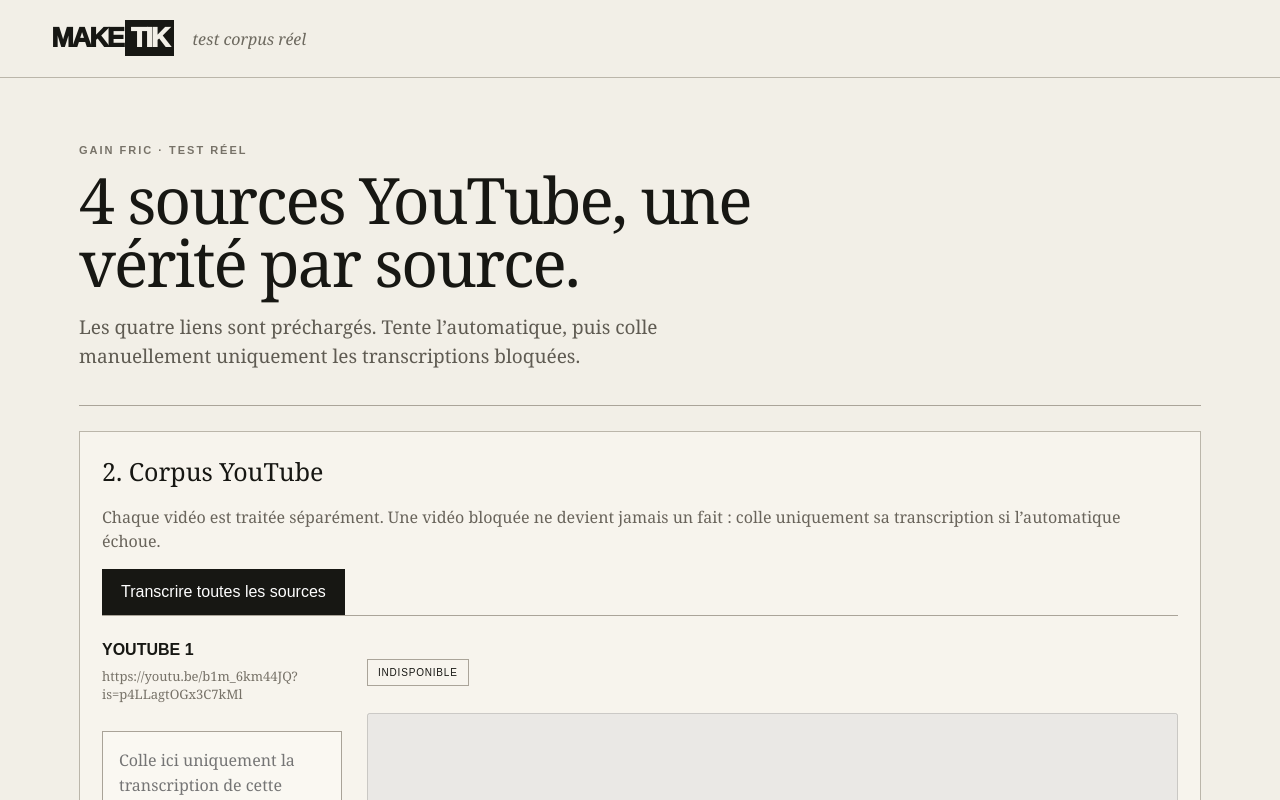
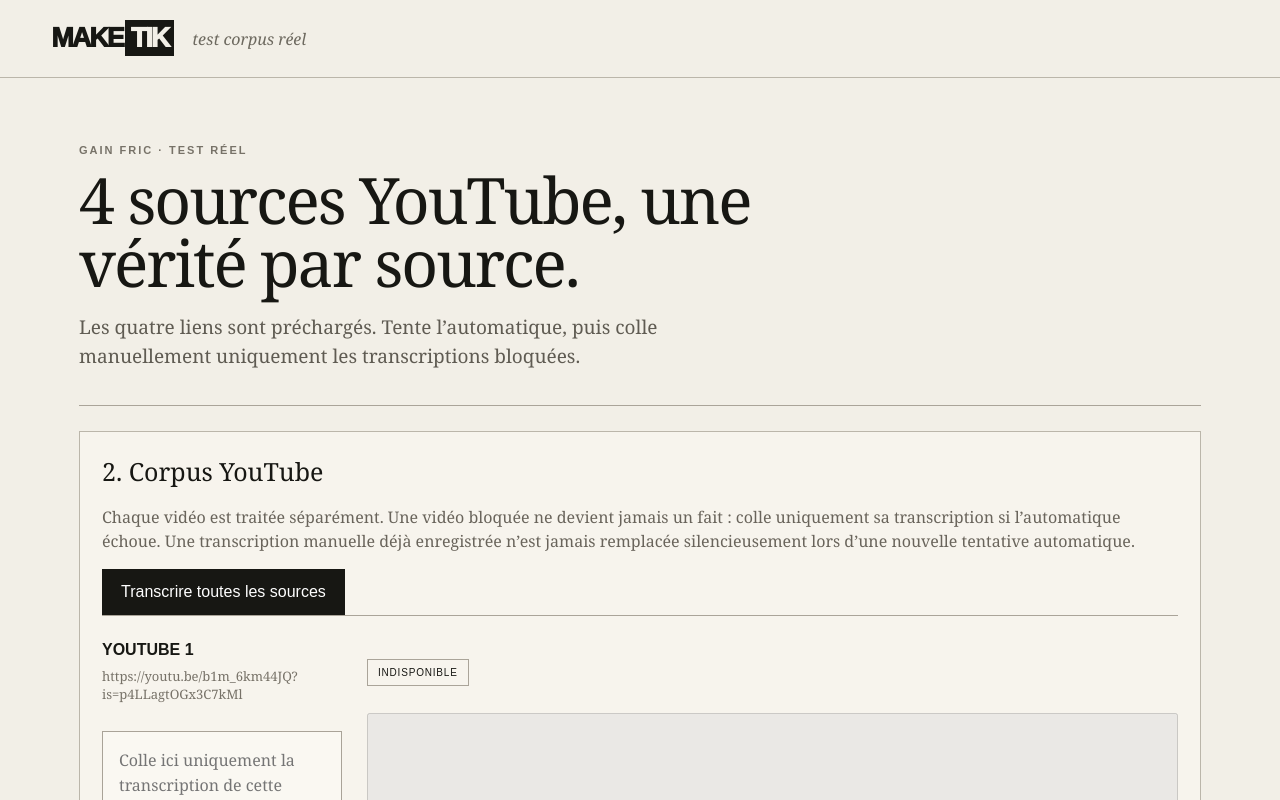
Before and after one commit to ludodulac/Maketik, a Next.js app: page /youtube-corpus in a window 1280 px wide. Shown: the top 800 px of the page. Built offline with nearby package versions, Linux system fonts and the light colour scheme.

Commit message:
Protect manual YouTube corpus entries on retranscription

```diff
--- a/app/components/YouTubeCorpusWorkspace.js
+++ b/app/components/YouTubeCorpusWorkspace.js
@@ -1,6 +1,7 @@
 'use client';
 
 import {useEffect,useMemo,useState} from 'react';
+import {mergeCorpusPreservingManual,rebuildYouTubeCorpus} from '../../lib/youtube-corpus-state.mjs';
 
 function words(text){return String(text||'').trim().split(/\s+/).filter(Boolean).length}
 
@@ -25,21 +26,21 @@
       const r=await fetch('/api/transcribe-youtube',{method:'POST',headers:{'content-type':'application/json'},body:JSON.stringify({urls})});
       const data=await r.json();
       if(!data.corpus) throw new Error(data.error||'Corpus YouTube indisponible');
-      updateProject(project.id,{youtubeCorpus:{...data.corpus,updatedAt:new Date().toISOString()},transcript:data.corpus.readyCount?{status:'corpus',text:data.corpus.text,provider:'youtube-corpus-v1',wordCount:data.corpus.wordCount,capturedAt:new Date().toISOString(),provenance:{method:'Corpus multi-YouTube',sourceCount:data.corpus.sourceCount,readyCount:data.corpus.readyCount}}:project.transcript,status:data.corpus.readyCount?'transcript_ready':project.status});
-      setNotice(`${data.corpus.readyCount}/${data.corpus.sourceCount} source(s) YouTube transcrite(s) automatiquement. Les autres restent explicitement indisponibles.`);
+      const merged=mergeCorpusPreservingManual(corpus,data.corpus);
+      updateProject(project.id,{youtubeCorpus:merged,transcript:merged.readyCount?{status:'corpus',text:merged.text,provider:'youtube-corpus-v1',wordCount:merged.wordCount,capturedAt:new Date().toISOString(),provenance:{method:'Corpus multi-YouTube',sourceCount:merged.sourceCount,readyCount:merged.readyCount,manualSources:merged.sources.filter(source=>source.provider==='manual').length}}:project.transcript,status:merged.readyCount?'transcript_ready':project.status});
+      const preserved=merged.sources.filter(source=>source.preservedFromManual).length;
+      setNotice(`${data.corpus.readyCount}/${data.corpus.sourceCount} source(s) transcrite(s) automatiquement. ${preserved?`${preserved} transcription(s) manuelle(s) conservée(s). `:''}Les autres restent explicitement indisponibles.`);
     }catch(error){setNotice(error.message)}finally{setBusy(false)}
   }
 
   function saveManual(url){
     const text=String(manual[url]||'').trim();if(!text)return;
     const previous=corpus?.sources||urls.map((item,index)=>({index:index+1,url:item,status:'unavailable',provider:null,text:'',wordCount:0}));
-    const sources=previous.map((source,index)=>source.url===url?{...source,index:index+1,status:'ready',provider:'manual',text,wordCount:words(text),capturedAt:new Date().toISOString(),error:null,detail:null}:{...source,index:index+1});
-    const ready=sources.filter(source=>source.status==='ready'&&source.text);
-    const combined=ready.map(source=>`[SOURCE YOUTUBE ${source.index}]\nURL: ${source.url}\n${source.text}`).join('\n\n');
-    const next={version:'youtube-corpus-v1',factualUse:'allowed',sourceCount:sources.length,readyCount:ready.length,unavailableCount:sources.length-ready.length,wordCount:ready.reduce((sum,source)=>sum+Number(source.wordCount||0),0),sources,text:combined,limitations:'Seules les sources ready alimentent le corpus factuel. Les transcriptions manuelles sont explicitement marquées manual.',updatedAt:new Date().toISOString()};
-    updateProject(project.id,{youtubeCorpus:next,transcript:{status:'corpus',text:combined,provider:'youtube-corpus-v1',wordCount:next.wordCount,capturedAt:new Date().toISOString(),provenance:{method:'Corpus multi-YouTube avec fallback manuel',sourceCount:next.sourceCount,readyCount:next.readyCount}},status:'transcript_ready'});
+    const sources=previous.map((source,index)=>source.url===url?{...source,index:index+1,status:'ready',provider:'manual',text,wordCount:words(text),capturedAt:new Date().toISOString(),error:null,detail:null,preservedFromManual:false}:{...source,index:index+1});
+    const next={...rebuildYouTubeCorpus(sources),updatedAt:new Date().toISOString()};
+    updateProject(project.id,{youtubeCorpus:next,transcript:{status:'corpus',text:next.text,provider:'youtube-corpus-v1',wordCount:next.wordCount,capturedAt:new Date().toISOString(),provenance:{method:'Corpus multi-YouTube avec fallback manuel',sourceCount:next.sourceCount,readyCount:next.readyCount,manualSources:next.sources.filter(source=>source.provider==='manual').length}},status:'transcript_ready'});
     setNotice(`Transcription manuelle enregistrée pour cette source · corpus ${next.readyCount}/${next.sourceCount}.`);
   }
 
-  return <div className="panel wide"><h2>2. Corpus YouTube</h2><p>Chaque vidéo est traitée séparément. Une vidéo bloquée ne devient jamais un fait : colle uniquement sa transcription si l’automatique échoue.</p><div className="inlineActions"><button className="primary" onClick={transcribeAll} disabled={busy||!urls.length}>{busy?'Transcription du corpus…':'Transcrire toutes les sources'}</button>{corpus&&<span className="chip">{corpus.readyCount}/{corpus.sourceCount} prêtes · {corpus.wordCount} mots</span>}</div>{urls.map((url,index)=>{const source=corpus?.sources?.find(x=>x.url===url);const ready=source?.status==='ready';return <div className="source" key={url}><div><b>YOUTUBE {index+1}</b><small>{url}</small></div><div className="inlineActions"><span className="chip">{ready?(source.provider==='manual'?'Manuelle':'Automatique'):'Indisponible'}</span>{ready&&<small>{source.wordCount||0} mots · {source.provider}</small>}</div>{!ready&&<><textarea className="transcript" value={manual[url]||''} onChange={e=>setManual(v=>({...v,[url]:e.target.value}))} placeholder="Colle ici uniquement la transcription de cette vidéo."/><button onClick={()=>saveManual(url)} disabled={!String(manual[url]||'').trim()}>Enregistrer pour cette vidéo</button></>}{source?.error&&<small className="blockHint">{source.error}</small>}</div>})}</div>;
+  return <div className="panel wide"><h2>2. Corpus YouTube</h2><p>Chaque vidéo est traitée séparément. Une vidéo bloquée ne devient jamais un fait : colle uniquement sa transcription si l’automatique échoue. Une transcription manuelle déjà enregistrée n’est jamais remplacée silencieusement lors d’une nouvelle tentative automatique.</p><div className="inlineActions"><button className="primary" onClick={transcribeAll} disabled={busy||!urls.length}>{busy?'Transcription du corpus…':'Transcrire toutes les sources'}</button>{corpus&&<span className="chip">{corpus.readyCount}/{corpus.sourceCount} prêtes · {corpus.wordCount} mots</span>}</div>{urls.map((url,index)=>{const source=corpus?.sources?.find(x=>x.url===url);const ready=source?.status==='ready';return <div className="source" key={url}><div><b>YOUTUBE {index+1}</b><small>{url}</small></div><div className="inlineActions"><span className="chip">{ready?(source.provider==='manual'?'Manuelle':'Automatique'):'Indisponible'}</span>{ready&&<small>{source.wordCount||0} mots · {source.provider}</small>}</div>{!ready&&<><textarea className="transcript" value={manual[url]||''} onChange={e=>setManual(v=>({...v,[url]:e.target.value}))} placeholder="Colle ici uniquement la transcription de cette vidéo."/><button onClick={()=>saveManual(url)} disabled={!String(manual[url]||'').trim()}>Enregistrer pour cette vidéo</button></>}{source?.error&&<small className="blockHint">{source.error}</small>}</div>})}</div>;
 }
```
